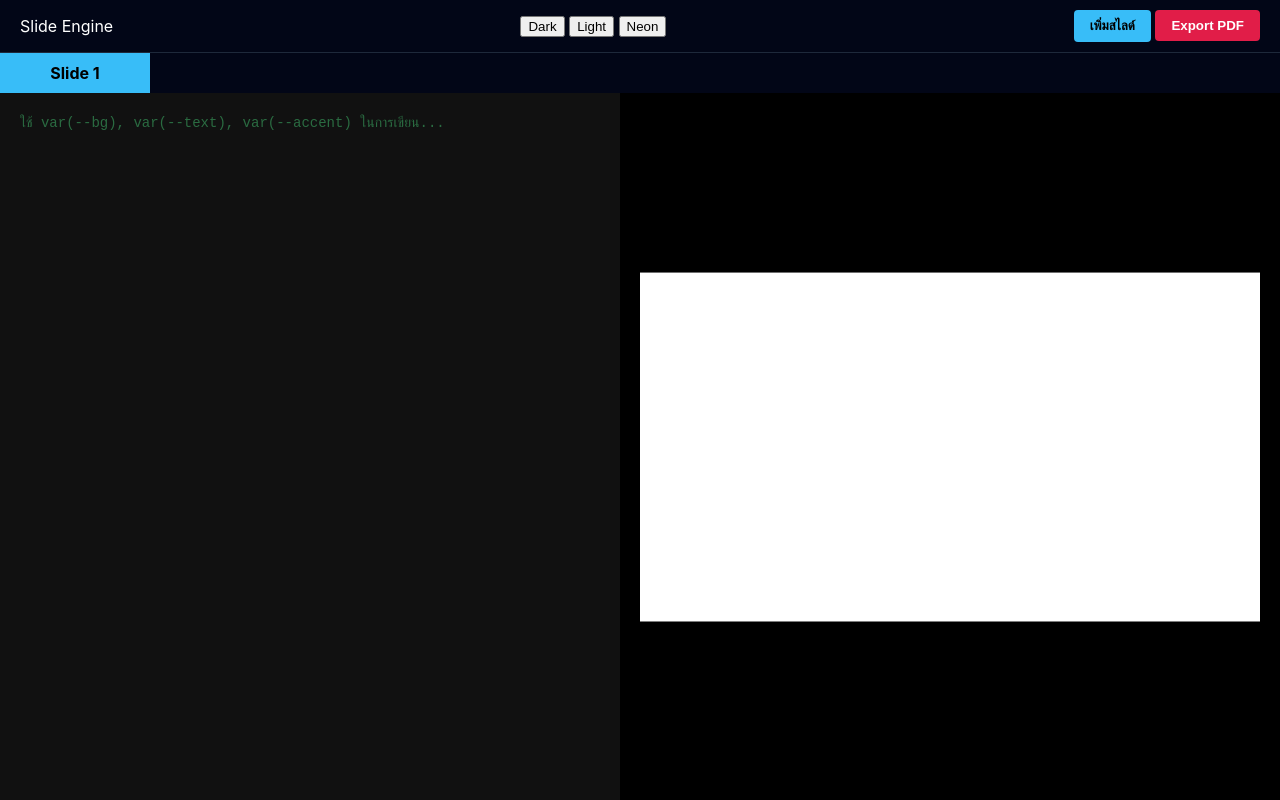
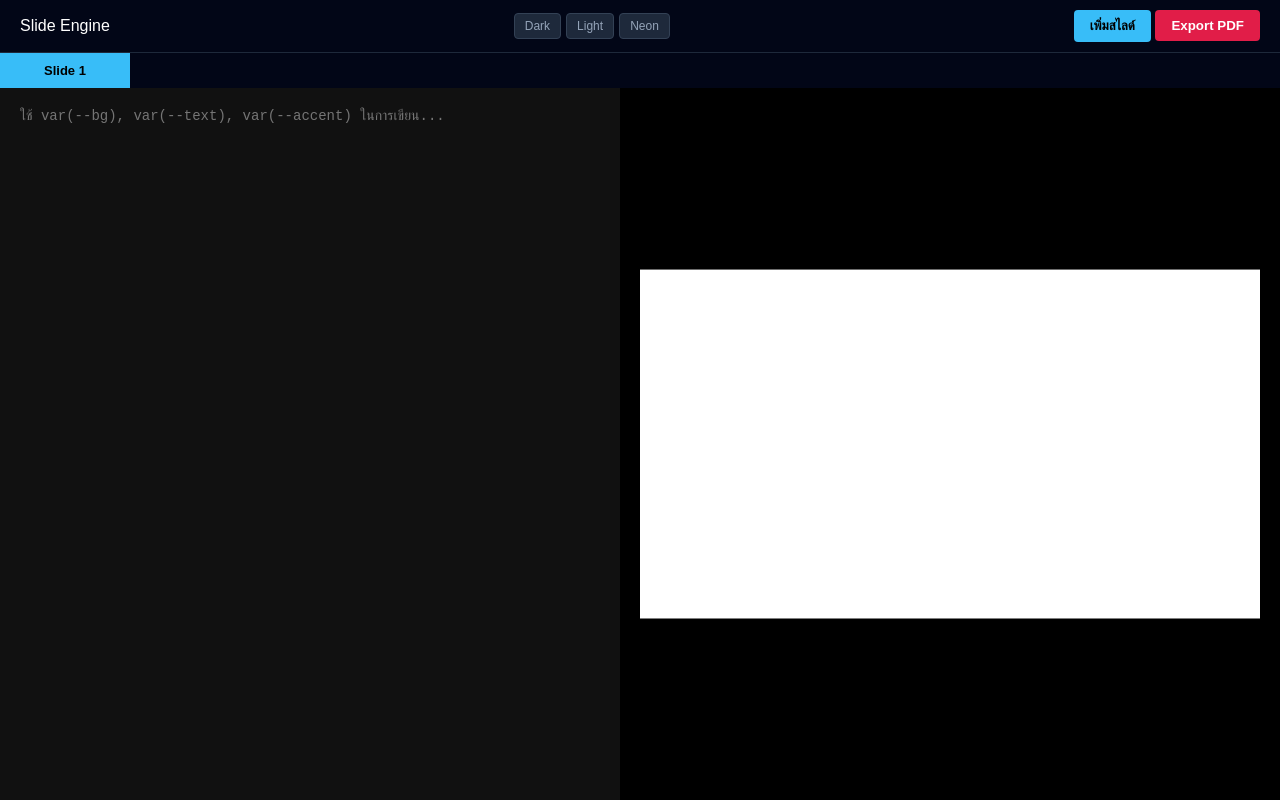
Before and after one commit to swiss97501-max/Swisshtml, a plain HTML site: page index.html in a window 1280 px wide. Drawn offline with nearby package versions, Linux system fonts and the light colour scheme.

Commit message:
Update styles.css

```diff
--- a/styles.css
+++ b/styles.css
@@ -1,90 +1,42 @@
 :root {
     --bg-dark: #0f172a;
-    --editor-bg: #1e293b;
+    --editor-bg: #111111;
     --accent: #38bdf8;
-    --editor-text-green: #4ade80;
+    --green: #4ade80;
 }
 
-body, html {
-    margin: 0; padding: 0; height: 100vh;
-    font-family: 'Inter', sans-serif;
-    background: var(--bg-dark);
-    color: white;
-    display: flex; flex-direction: column;
-    overflow: hidden;
-}
+body, html { margin: 0; height: 100vh; font-family: sans-serif; background: var(--bg-dark); color: white; display: flex; flex-direction: column; overflow: hidden; }
 
-header {
-    display: flex; justify-content: space-between; align-items: center;
-    padding: 10px 20px; background: #020617; border-bottom: 1px solid #1e293b;
-}
+header { display: flex; justify-content: space-between; align-items: center; padding: 10px 20px; background: #020617; border-bottom: 1px solid #1e293b; gap: 15px; }
 
-.btn {
-    padding: 8px 16px; border: none; border-radius: 4px;
-    cursor: pointer; font-weight: 600; transition: 0.2s;
-}
+.theme-selector { display: flex; gap: 5px; }
+.btn-theme { background: #1e293b; border: 1px solid #334155; color: #94a3b8; padding: 5px 10px; border-radius: 4px; cursor: pointer; font-size: 12px; }
+.btn-theme:hover { background: #334155; }
+
+.btn { padding: 8px 16px; border: none; border-radius: 4px; cursor: pointer; font-weight: 600; }
 .primary { background: var(--accent); color: #000; }
 .danger { background: #e11d48; color: white; }
 .outline { border: 1px solid var(--accent); background: transparent; color: var(--accent); }
 
-.tabs-container {
-    display: flex; background: #020617; overflow-x: auto;
-}
-.tab {
-    padding: 10px 25px; cursor: pointer; background: #1e293b;
-    border-right: 1px solid #020617; min-width: 100px; text-align: center;
-}
+.tabs-container { display: flex; background: #020617; overflow-x: auto; }
+.tab { padding: 10px 25px; cursor: pointer; background: #1e293b; border-right: 1px solid #020617; min-width: 80px; text-align: center; font-size: 13px; }
 .tab.active { background: var(--accent); color: #000; font-weight: bold; }
 
 .workspace { display: flex; flex: 1; overflow: hidden; }
 .pane { flex: 1; display: flex; flex-direction: column; position: relative; }
 
-/* ✅ ปรับปรุงส่วน Editor: สีพื้นหลังเข้มขึ้น, อักษรเป็นสีเขียว */
-#html-editor {
-    flex: 1;
-    background: #111111; /* พื้นหลัง Editor เข้มขึ้น */
-    color: var(--editor-text-green); /* ตัวอักษรสีเขียว */
-    border: none;
-    padding: 20px;
-    font-family: 'Fira Code', 'Courier New', monospace; /* ใช้ Font ที่เป็น monospaced */
-    font-size: 14px;
-    line-height: 1.5;
-    outline: none;
-    resize: none;
-}
+#html-editor { flex: 1; background: var(--editor-bg); color: var(--green); border: none; padding: 20px; font-family: 'Fira Code', monospace; font-size: 14px; outline: none; resize: none; }
 
-#html-editor::placeholder {
-    color: #4ade8070;
-}
-
-/* Preview Auto Scaling Logic */
-.preview-pane {
-    background: #000; display: flex; align-items: center;
-    justify-content: center; overflow: hidden; padding: 20px;
-}
-
-.iframe-wrapper {
-    width: 1280px; height: 720px; /* Fixed Base Size */
-    background: white; transform-origin: center center;
-    flex-shrink: 0; box-shadow: 0 0 50px rgba(0,0,0,0.5);
-}
-
-#preview-frame, #export-frame {
-    width: 1280px; height: 720px; border: none;
-}
+.preview-pane { background: #000; display: flex; align-items: center; justify-content: center; overflow: hidden; padding: 20px; }
+.iframe-wrapper { width: 1280px; height: 720px; background: white; transform-origin: center center; flex-shrink: 0; box-shadow: 0 0 50px rgba(0,0,0,0.5); }
+#preview-frame, #export-frame { width: 1280px; height: 720px; border: none; }
 
 .mobile-toolbar { display: none; padding: 10px; background: #020617; }
+.hidden { display: none !important; }
+.hidden-export { position: absolute; left: -5000px; }
 
-/* Utility */
-.hidden { display: none !important; }
-.hidden-export { position: absolute; left: -5000px; top: 0; }
+#loading-overlay { position: fixed; inset: 0; background: rgba(0,0,0,0.85); display: flex; align-items: center; justify-content: center; z-index: 100; }
 
-#loading-overlay {
-    position: fixed; inset: 0; background: rgba(0,0,0,0.85);
-    display: flex; align-items: center; justify-content: center; z-index: 100;
-}
-
-/* iPad & Mobile Adjustments */
 @media (max-width: 1024px) {
     .mobile-toolbar { display: block; }
     .workspace.view-preview .editor-pane { display: none; }
```
